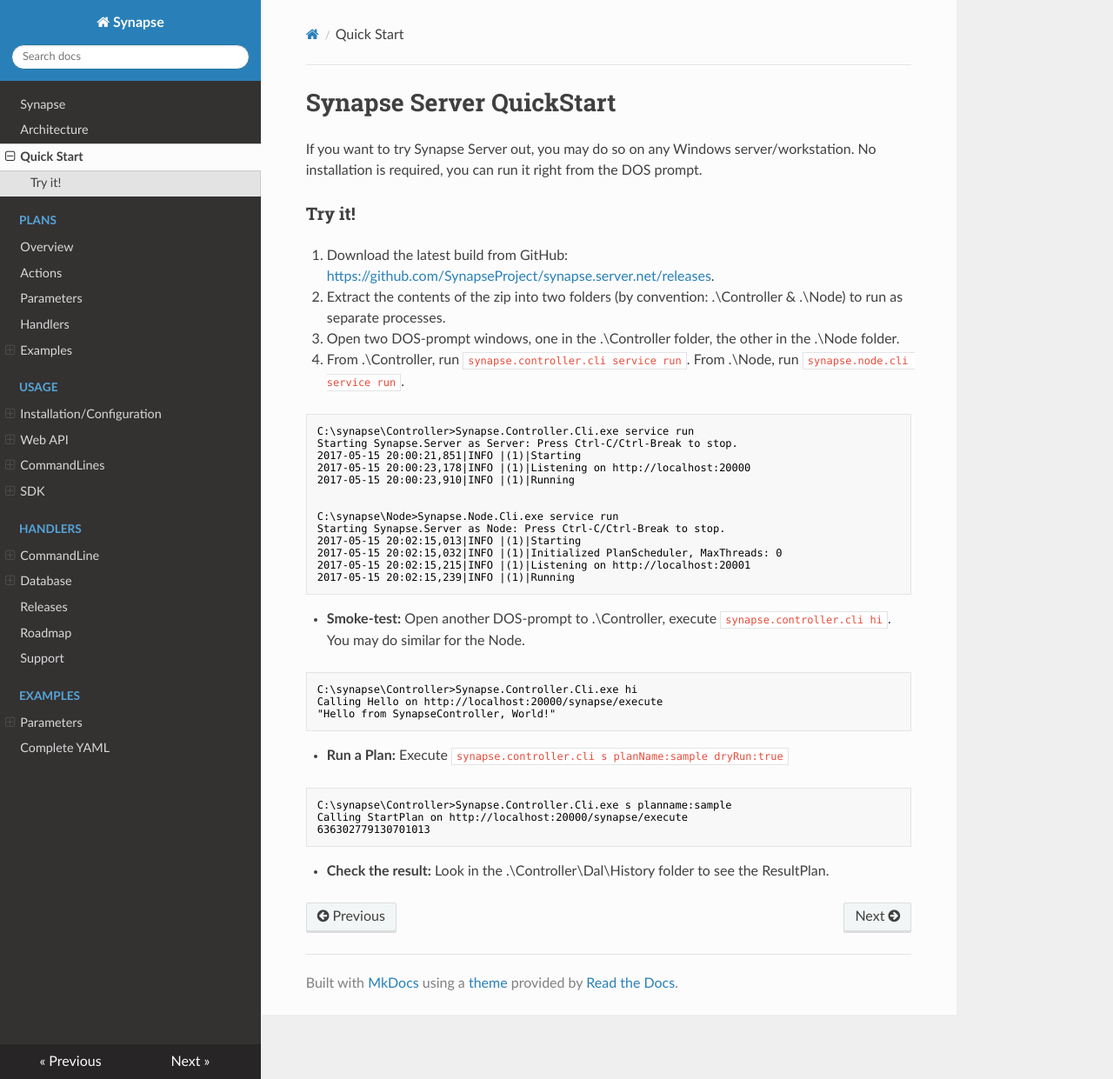
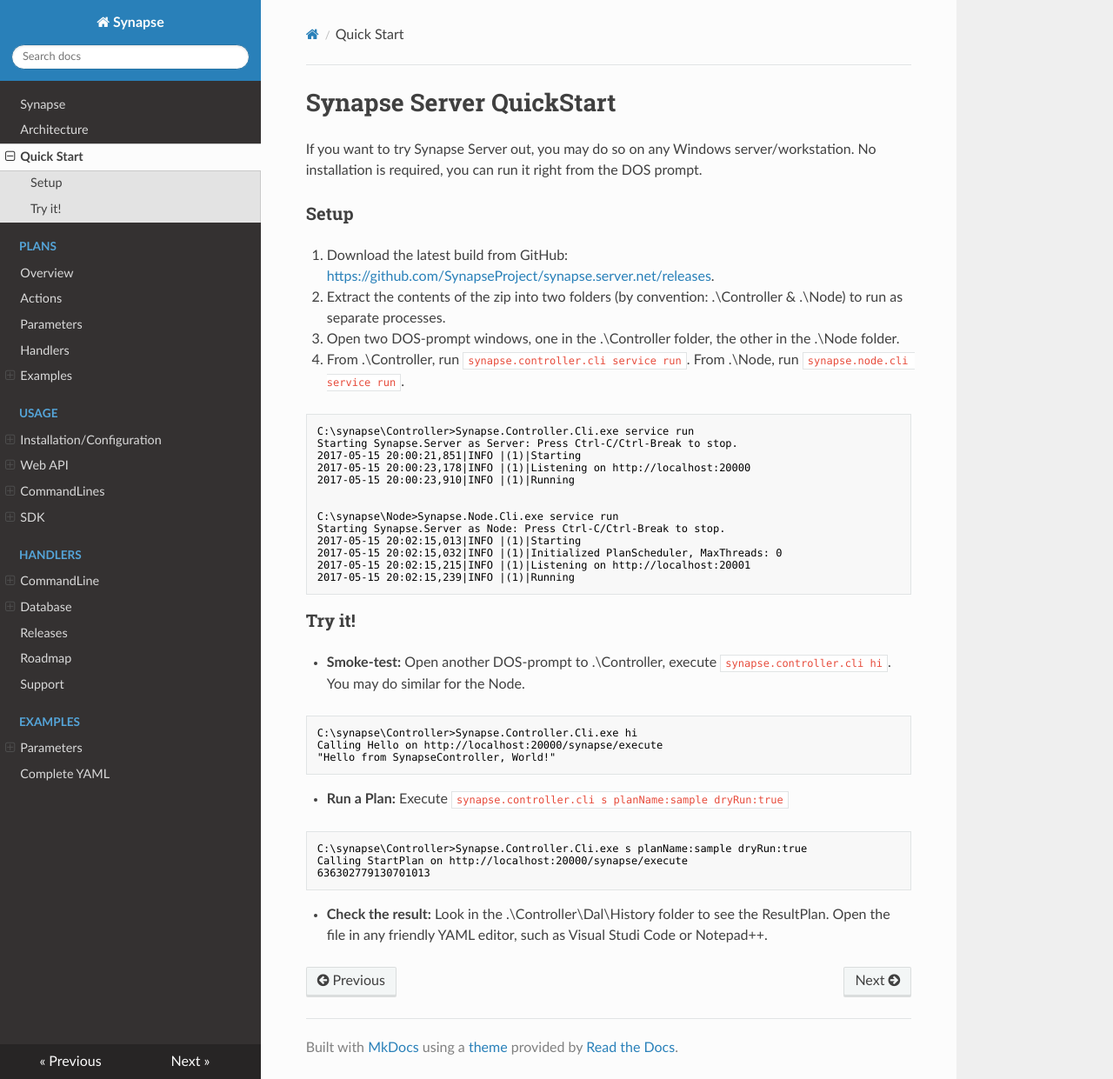
Before and after one commit to SynapseProject/synapse.docs, an MkDocs documentation site: the page built from docs/quickstart.md, in a window 1280 px wide and 1241 px high. Shown: the whole window at 87% size. Built offline with MkDocs 1.6.1, drawn with Linux system fonts in a browser that asks for light colours; nearby versions of some CDN libraries; old or Windows-style settings are respelled for this version of MkDocs.

Commit message:
minor layout update

````diff
--- a/docs/quickstart.md
+++ b/docs/quickstart.md
@@ -2,7 +2,7 @@
 
 If you want to try Synapse Server out, you may do so on any Windows server/workstation.  No installation is required, you can run it right from the DOS prompt.
 
-### Try it!
+### Setup
 
 1. Download the latest build from GitHub: <a href="https://github.com/SynapseProject/synapse.server.net/releases" target="_blank">https://github.com/SynapseProject/synapse.server.net/releases</a>.
 2. Extract the contents of the zip into two folders (by convention: .\Controller & .\Node) to run as separate processes.
@@ -36,9 +38,9 @@ Calling Hello on http://localhost:20000/synapse/execute
 * **Run a Plan:** Execute `synapse.controller.cli s planName:sample dryRun:true`
 
 ```dos
-C:\synapse\Controller>Synapse.Controller.Cli.exe s planname:sample
+C:\synapse\Controller>Synapse.Controller.Cli.exe s planName:sample dryRun:true
 Calling StartPlan on http://localhost:20000/synapse/execute
 636302779130701013
 ```
 
-* **Check the result:** Look in the .\Controller\Dal\History folder to see the ResultPlan.
+* **Check the result:** Look in the .\Controller\Dal\History folder to see the ResultPlan.  Open the file in any friendly YAML editor, such as Visual Studi Code or Notepad++.
````
Also changed, not shown: other parts of docs/quickstart.md (+2 -0 lines).
